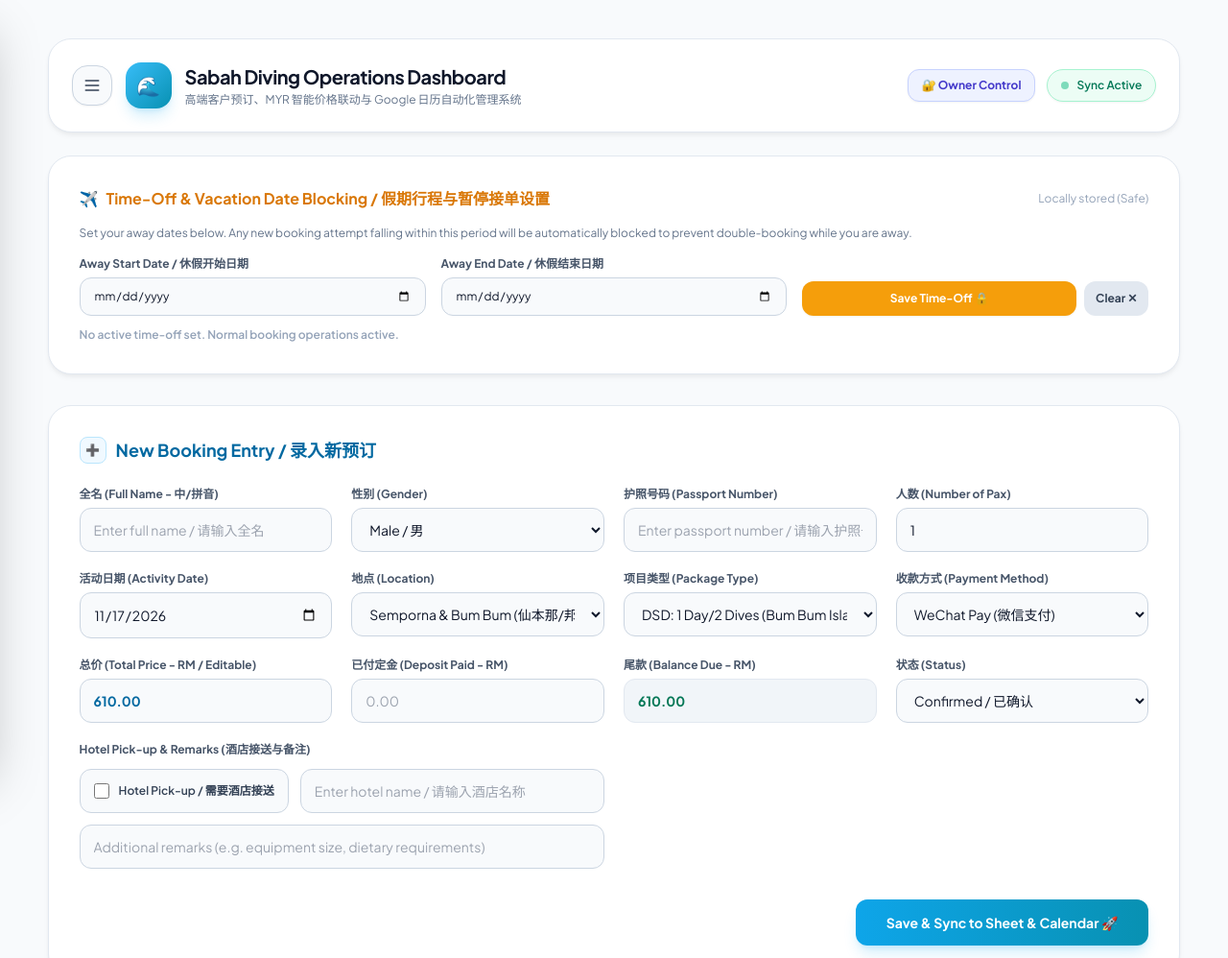
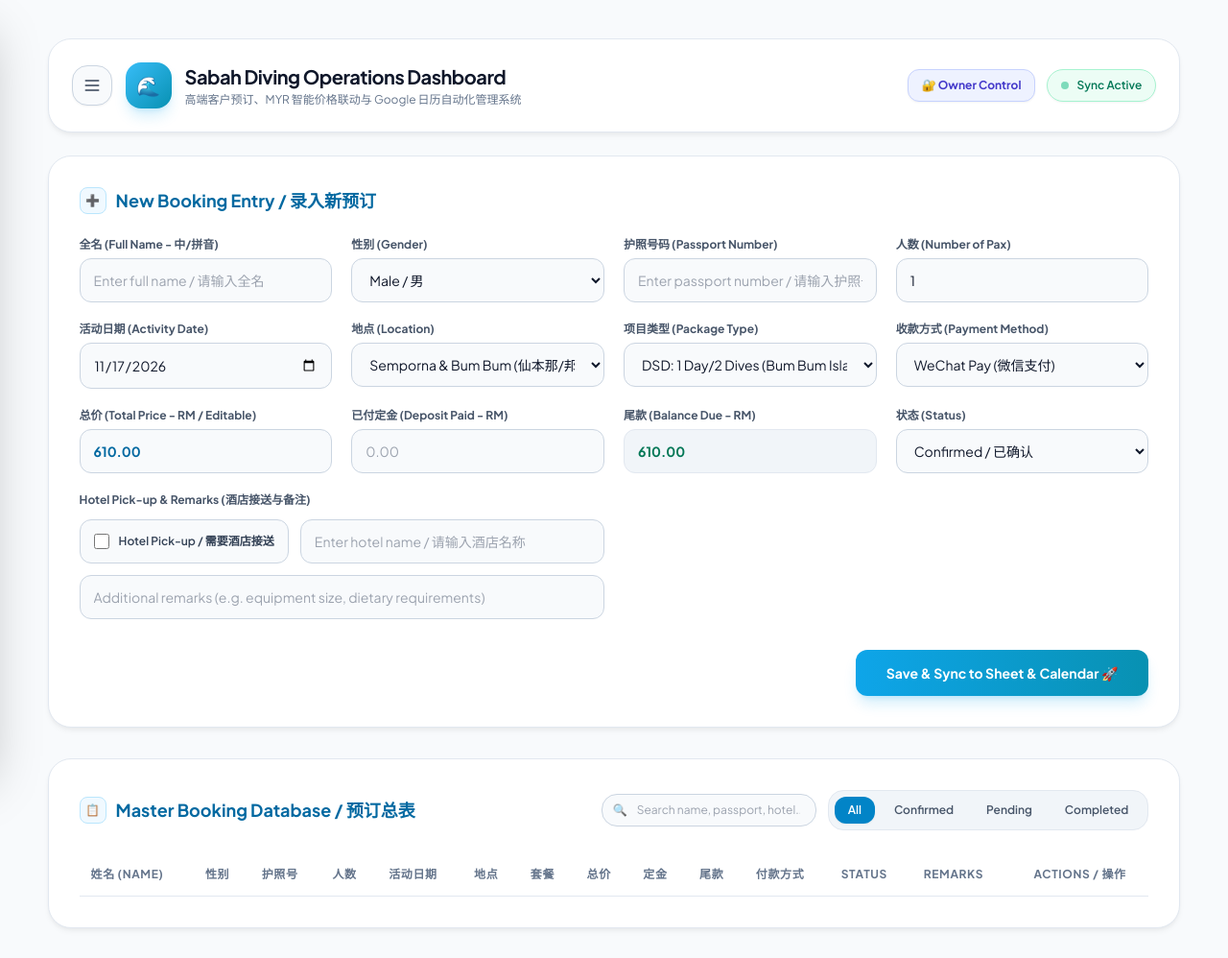
Before and after one commit to DealovaDistributionLtd/Sabah-Diving, a plain HTML site: page index.html in a window 1280 px wide. Shown: the top 998 px of the page at 96% size. Drawn offline with nearby package versions, Linux system fonts and the light colour scheme; no server answers.

Commit message:
Remove vacation time-off manager and related functions
Removed vacation time-off manager card and related logic from the dashboard. Updated event listeners and booking logic accordingly.

```diff
--- a/index.html
+++ b/index.html
@@ -252,40 +252,6 @@
         <!-- Main Dashboard Content -->
         <div class="space-y-6 sm:space-y-8">
 
-            <!-- VACATION TIME-OFF MANAGER CARD -->
-            <div class="light-panel p-6 sm:p-8 rounded-3xl">
-                <div class="flex justify-between items-center mb-4">
-                    <h2 class="text-base font-bold text-amber-600 flex items-center gap-2">
-                        <span>✈️</span> Time-Off & Vacation Date Blocking / 假期行程与暂停接单设置
-                    </h2>
-                    <span class="text-xs text-slate-400">Locally stored (Safe)</span>
-                </div>
-                <p class="text-xs text-slate-500 mb-4">
-                    Set your away dates below. Any new booking attempt falling within this period will be automatically blocked to prevent double-booking while you are away.
-                </p>
-                <div class="grid grid-cols-1 sm:grid-cols-3 gap-4 items-end">
-                    <div>
-                        <label class="block text-xs font-bold text-slate-600 mb-1.5">Away Start Date / 休假开始日期</label>
-                        <input type="date" id="awayStart" class="w-full light-input rounded-xl px-3.5 py-2.5 text-xs focus:outline-none cursor-pointer">
-                    </div>
-                    <div>
-                        <label class="block text-xs font-bold text-slate-600 mb-1.5">Away End Date / 休假结束日期</label>
-                        <input type="date" id="awayEnd" class="w-full light-input rounded-xl px-3.5 py-2.5 text-xs focus:outline-none cursor-pointer">
-                    </div>
-                    <div class="flex gap-2">
-                        <button type="button" onclick="saveTimeOff()" class="flex-1 bg-amber-500 hover:bg-amber-600 text-white font-bold py-2.5 px-4 rounded-xl text-xs transition shadow-sm">
-                            Save Time-Off 🔒
-                        </button>
-                        <button type="button" onclick="clearTimeOff()" class="bg-slate-200 hover:bg-slate-300 text-slate-700 font-bold py-2.5 px-3 rounded-xl text-xs transition">
-                            Clear ✕
-                        </button>
-                    </div>
-                </div>
-                <div id="awayStatusDisplay" class="mt-3 text-xs font-semibold text-slate-500">
-                    <!-- Status badge populates here -->
-                </div>
-            </div>
-
             <!-- Input Form Card -->
             <div class="light-panel p-6 sm:p-8 rounded-3xl">
                 <div class="flex justify-between items-center mb-6">
@@ -536,9 +502,8 @@
         window.onload = function() {
             setTodayDates();
             onLocationChange();
-            loadSavedTimeOff();
 
-            ['activityDate', 'awayStart', 'awayEnd'].forEach(id => {
+            ['activityDate'].forEach(id => {
                 const el = document.getElementById(id);
                 if(el) {
                     el.addEventListener('click', function() {
@@ -551,68 +516,6 @@
 
             fetchBookings();
         };
-
-        // --- TIME-OFF & VACATION BLOCKING LOGIC ---
-        function saveTimeOff() {
-            const start = document.getElementById('awayStart').value;
-            const end = document.getElementById('awayEnd').value;
-
-            if (!start || !end) {
-                alert("Please select both start and end dates for your time-off.");
-                return;
-            }
-
-            if (start > end) {
-                alert("Start date cannot be after end date.");
-                return;
-            }
-
-            const timeOffRange = { start, end };
-            localStorage.setItem('sabah_diver_timeoff', JSON.stringify(timeOffRange));
-            loadSavedTimeOff();
-            alert("✅ Time-off dates saved successfully! New bookings during this period will now be blocked.");
-        }
-
-        function clearTimeOff() {
-            localStorage.removeItem('sabah_diver_timeoff');
-            document.getElementById('awayStart').value = '';
-            document.getElementById('awayEnd').value = '';
-            loadSavedTimeOff();
-            alert("Time-off cleared. Bookings are open.");
-        }
-
-        function loadSavedTimeOff() {
-            const saved = localStorage.getItem('sabah_diver_timeoff');
-            const displayEl = document.getElementById('awayStatusDisplay');
-            if(!displayEl) return;
-
-            if (saved) {
-                try {
-                    const range = JSON.parse(saved);
-                    document.getElementById('awayStart').value = range.start;
-                    document.getElementById('awayEnd').value = range.end;
-                    displayEl.innerHTML = `<span class="inline-flex items-center gap-1.5 px-3 py-1 bg-amber-50 text-amber-700 border border-amber-200 rounded-lg">🔒 Active Time-Off: ${range.start} to ${range.end} (Bookings blocked)</span>`;
-                } catch(e) {
-                    displayEl.innerHTML = '';
-                }
-            } else {
-                displayEl.innerHTML = `<span class="text-slate-400">No active time-off set. Normal booking operations active.</span>`;
-            }
-        }
-
-        function isDateBlocked(activityDate) {
-            const saved = localStorage.getItem('sabah_diver_timeoff');
-            if (!saved) return false;
-
-            try {
-                const range = JSON.parse(saved);
-                if (activityDate >= range.start && activityDate <= range.end) {
-                    return true;
-                }
-            } catch(e) {}
-
-            return false;
-        }
 
         function onLocationChange() {
             const locSelect = document.getElementById('location');
@@ -708,7 +611,6 @@
             renderTable();
         }
 
-        // ⭐ Compact Review Link Copy Function
         function copyReviewLink(name, pkg) {
             const baseUrl = window.location.href.substring(0, window.location.href.lastIndexOf('/') + 1);
             const reviewUrl = `${baseUrl}reviews.html?name=${encodeURIComponent(name)}&pkg=${encodeURIComponent(pkg)}`;
@@ -932,13 +834,6 @@
             const fullNameInput = document.getElementById('fullName').value.trim();
             const passportInput = document.getElementById('passport').value.trim().toUpperCase();
             const aDateVal = document.getElementById('activityDate').value;
-
-            // Check if user is on vacation / time-off
-            if (isDateBlocked(aDateVal)) {
-                alert(`⚠️ Vacation Notice:\n\nYou have set time-off / vacation covering ${aDateVal}.\nNew bookings cannot be accepted during your absence.`);
-                return;
-            }
-
             const bDateVal = document.getElementById('bookingDate').value || new Date().toLocaleDateString('en-CA');
             const genderVal = document.getElementById('gender').value;
             const paxVal = document.getElementById('pax').value;
```
